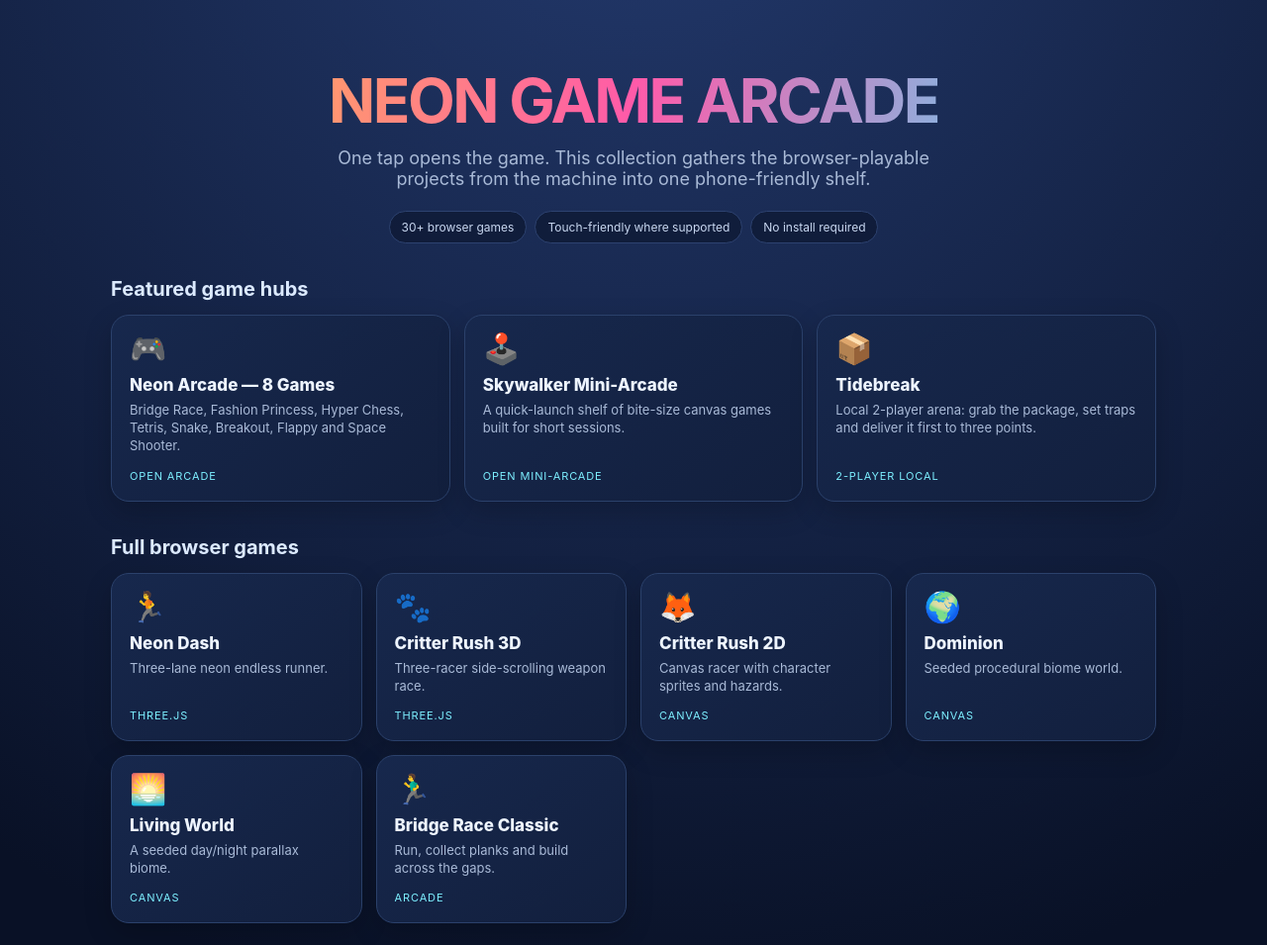
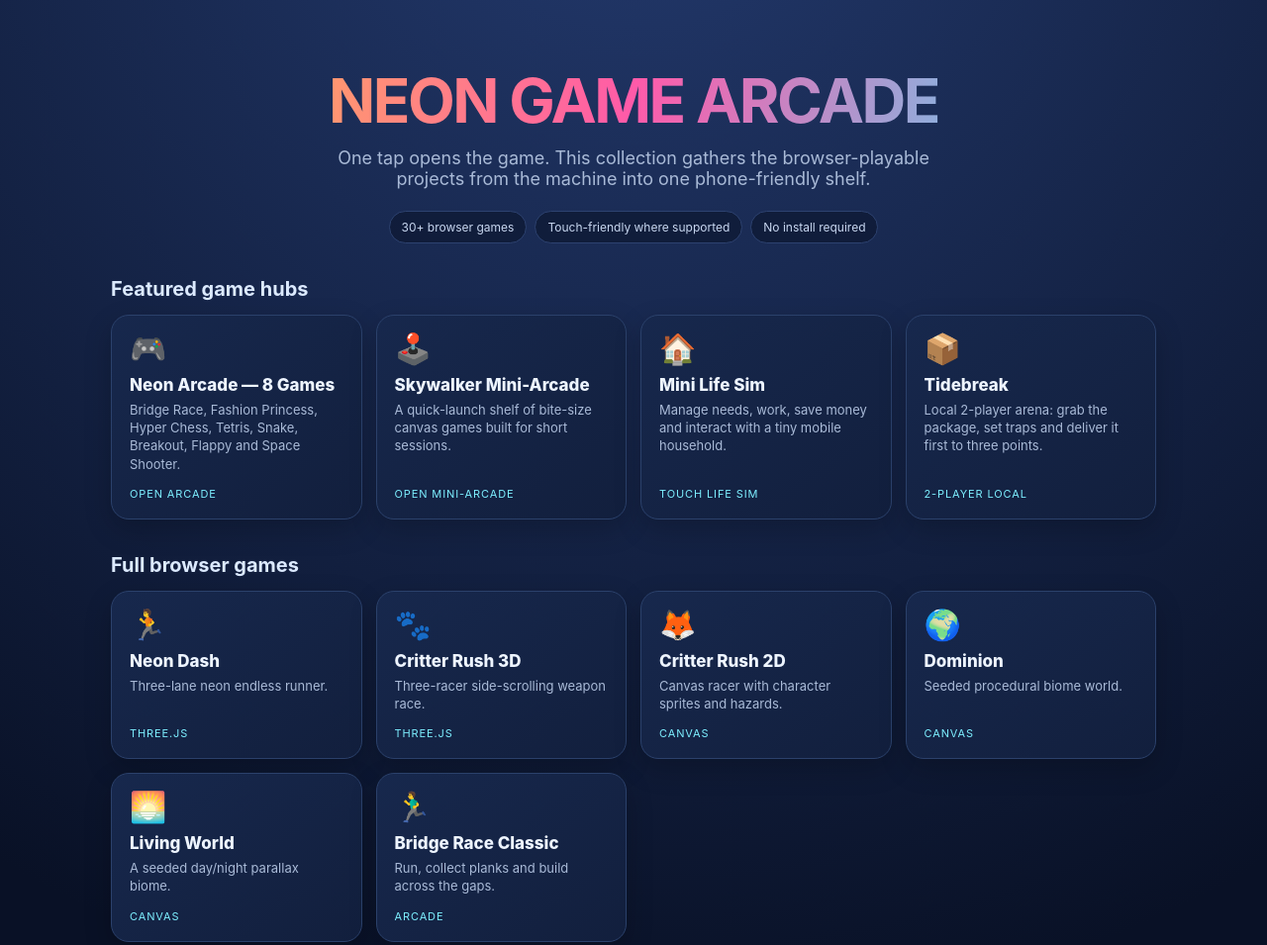
Before and after one commit to calebhomwe/neon-game-arcade, a plain HTML site: page index.html in a window 1280 px wide. Shown: the top 955 px of the page at 99% size. Drawn offline with Linux system fonts and the light colour scheme.

Commit message:
Add Mini Life Sim to playable arcade

```diff
--- a/index.html
+++ b/index.html
@@ -40,6 +40,7 @@
     <div class="grid">
       <a class="card" href="games/neon-arcade.html"><span class="emoji">🎮</span><span class="title">Neon Arcade — 8 Games</span><span class="desc">Bridge Race, Fashion Princess, Hyper Chess, Tetris, Snake, Breakout, Flappy and Space Shooter.</span><span class="tag">Open arcade</span></a>
       <a class="card" href="games/skywalker-playables/index.html"><span class="emoji">🕹️</span><span class="title">Skywalker Mini-Arcade</span><span class="desc">A quick-launch shelf of bite-size canvas games built for short sessions.</span><span class="tag">Open mini-arcade</span></a>
+      <a class="card" href="games/mini-life-sim/index.html"><span class="emoji">🏠</span><span class="title">Mini Life Sim</span><span class="desc">Manage needs, work, save money and interact with a tiny mobile household.</span><span class="tag">Touch life sim</span></a>
       <a class="card" href="games/skywalker-tidebreak.html"><span class="emoji">📦</span><span class="title">Tidebreak</span><span class="desc">Local 2-player arena: grab the package, set traps and deliver it first to three points.</span><span class="tag">2-player local</span></a>
     </div>
   </section>
```
